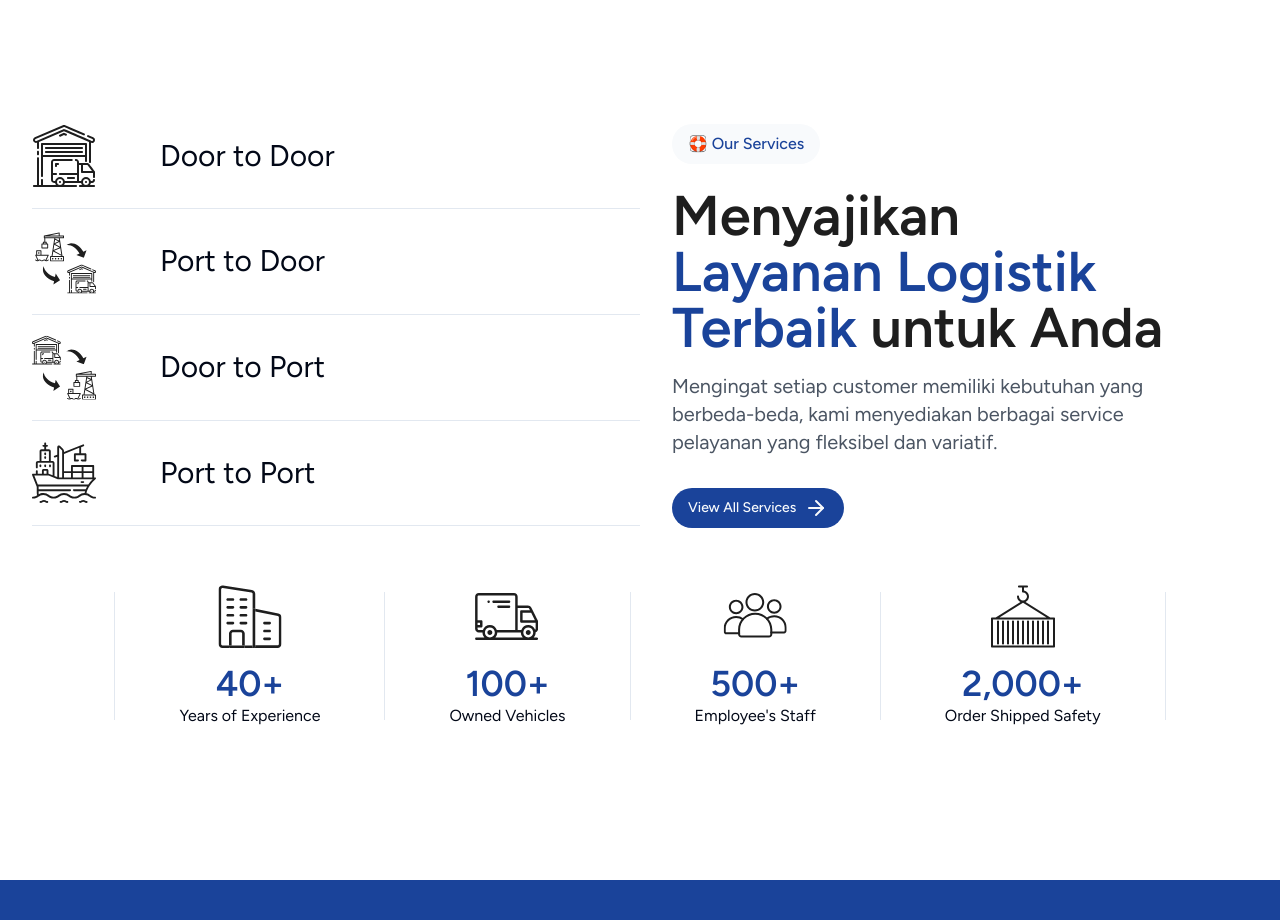
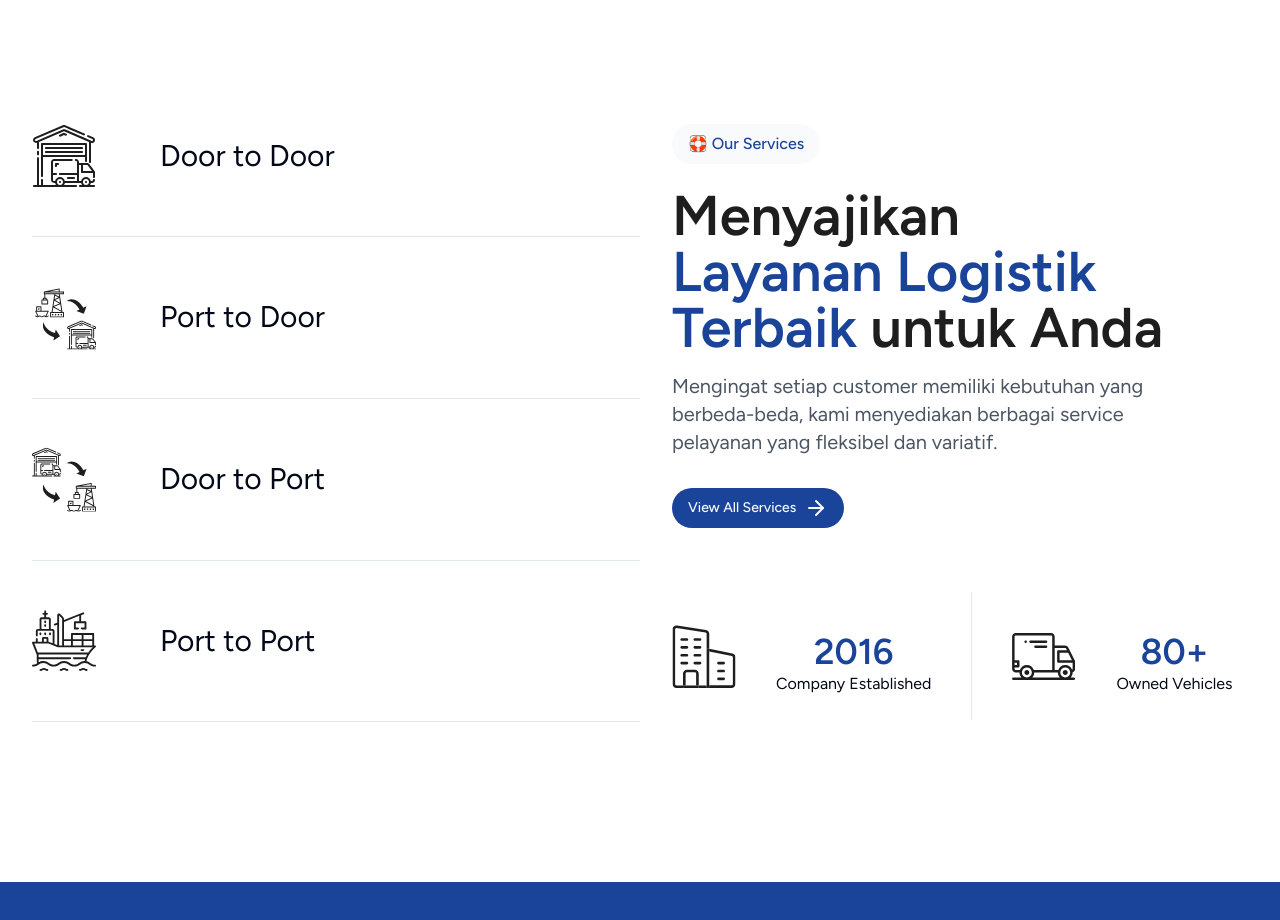
Before and after one commit to Fantocaa/atm-logistik, a Next.js app: page / in a window 1280 px wide. Shown: the part 680-1600 px from the top of the page. Built offline with nearby package versions, Linux system fonts and the light colour scheme.

Commit message:
Update 0.4.8.3

```diff
--- a/src/components/about-page/Header.tsx
+++ b/src/components/about-page/Header.tsx
@@ -52,7 +52,7 @@ export default function Header() {
                 layanan kami adalah yang terlengkap dan terbaik di Indonesia.
               </p>
 
-              <div className="md:grid grid-cols-2 gap-4 mt-16 md:mt-[13.8rem] hidden">
+              <div className="md:grid grid-cols-2 gap-4 mt-16 md:mt-[21.8rem] hidden">
                 <div
                   className="bg-slate-50 rounded-xl p-6 flex gap-4 items-center w-full justify-center"
                   data-aos="zoom-in-down"
@@ -75,9 +75,9 @@ export default function Header() {
                     data-aos-offset="-400"
                   >
                     <h1 className="text-center text-3xl text-blueatm-900 font-semibold">
-                      40+
+                      2016
                     </h1>
-                    <h1 className="text-sm">Years of Experience</h1>
+                    <h1 className="text-sm">Company Established</h1>
                   </div>
                 </div>
                 <div
@@ -102,12 +102,12 @@ export default function Header() {
                     data-aos-offset="-400"
                   >
                     <h1 className="text-center text-3xl text-blueatm-900 font-semibold">
-                      100+
+                      80+
                     </h1>
                     <h1 className="text-sm">Owned Vehicles</h1>
                   </div>
                 </div>
-                <div
+                {/* <div
                   className="bg-slate-50 rounded-xl p-6 flex gap-4 items-center w-full justify-center"
                   data-aos="zoom-in-down"
                   data-aos-delay="450"
@@ -133,8 +133,8 @@ export default function Header() {
                     </h1>
                     <h1 className="text-sm">Employees on Staff</h1>
                   </div>
-                </div>
-                <div
+                </div> */}
+                {/* <div
                   className="bg-slate-50 rounded-xl p-6 flex gap-4 items-center w-full justify-center"
                   data-aos="zoom-in-down"
                   data-aos-delay="450"
@@ -160,7 +160,7 @@ export default function Header() {
                     </h1>
                     <h1 className="text-sm">Order Shipped Safety</h1>
                   </div>
-                </div>
+                </div> */}
               </div>
             </div>
 
--- a/src/components/about-page/Member.tsx
+++ b/src/components/about-page/Member.tsx
@@ -117,7 +117,7 @@ export default function Member() {
             className="w-full h-full 2xl:scale-150"
           />
         </div>
-        <div className="mx-auto max-w-screen-xl px-4 py-8 sm:px-6 sm:py-12 lg:px-8 lg:py-32">
+        <div className="mx-auto max-w-screen-xl px-4 py-8 sm:px-6 sm:py-12 lg:px-8 lg:py-12">
           <div className="flex flex-col items-center gap-8">
             <p
               className="bg-slate-50 p-2 px-4 inline-block rounded-full text-blueatm-900 font-medium w-fit"
@@ -170,7 +170,7 @@ export default function Member() {
                           alt="profile"
                         />
                         <div className="absolute p-3 bottom-4 w-full">
-                          <div className="bg-white rounded-xl p-4 group h-20 hover:h-32 transition-all duration-300 overflow-hidden">
+                          <div className="bg-white rounded-xl p-4 group h-20 transition-all duration-300 overflow-hidden">
                             <div className="flex items-stretch gap-2">
                               <CircleUserRound className="text-blueatm-900 w-10 h-10" />
                               <div>
@@ -182,9 +182,9 @@ export default function Member() {
                                 </p>
                               </div>
                             </div>
-                            <div className="text-dark pt-2 opacity-0  group-hover:opacity-100 group-hover:duration-500 transition-opacity">
+                            {/* <div className="text-dark pt-2 opacity-0  group-hover:opacity-100 group-hover:duration-500 transition-opacity">
                               {value.quote}
-                            </div>
+                            </div> */}
                           </div>
                         </div>
                       </div>
--- a/src/components/home-page/Services.tsx
+++ b/src/components/home-page/Services.tsx
@@ -53,8 +53,154 @@ export default function Services() {
               View All Services
               <ArrowRight />
             </Button>
+
+            <div className="pt-16">
+              <div className="grid grid-cols-2 md:flex h-32 justify-center gap-8 md:gap-10 items-center mt-8 md:mt-0">
+                {/* <Separator orientation="vertical" className="hidden md:block" /> */}
+                <Image
+                  src="/icon/1-1.svg"
+                  alt="icon"
+                  width={64}
+                  height={64}
+                  data-aos="zoom-in-down"
+                  data-aos-duration="1000"
+                  data-aos-offset="-350"
+                />
+                <div className="flex flex-col items-center">
+                  <p
+                    className="text-4xl pt-4 font-semibold text-blueatm-900"
+                    data-aos="zoom-in-up"
+                    data-aos-duration="1000"
+                    data-aos-offset="-350"
+                  >
+                    {/* <CountUp
+                  end={2016}
+                  duration={2.75}
+                  enableScrollSpy
+                  scrollSpyOnce
+                ></CountUp> */}
+                    2016
+                  </p>
+                  <h1
+                    data-aos="zoom-in-up"
+                    data-aos-duration="800"
+                    data-aos-delay="200"
+                    data-aos-offset="-350"
+                  >
+                    Company Established
+                  </h1>
+                </div>
+                <Separator orientation="vertical" className="hidden md:block" />
+                <Image
+                  src="/icon/1-2.svg"
+                  alt="icon"
+                  width={64}
+                  height={64}
+                  data-aos="zoom-in-down"
+                  data-aos-duration="1000"
+                  data-aos-delay="100"
+                  data-aos-offset="-350"
+                />{" "}
+                <div className="flex flex-col items-center">
+                  <p
+                    className="text-4xl pt-4 font-semibold text-blueatm-900"
+                    data-aos="zoom-in-up"
+                    data-aos-duration="1000"
+                    data-aos-offset="-350"
+                  >
+                    {/* <CountUp
+                  end={100}
+                  duration={2.75}
+                  enableScrollSpy
+                  scrollSpyOnce
+                ></CountUp> */}
+                    80+
+                  </p>
+                  <h1
+                    data-aos="zoom-in-up"
+                    data-aos-duration="800"
+                    data-aos-delay="200"
+                    data-aos-offset="-350"
+                  >
+                    Owned Vehicles
+                  </h1>
+                </div>
+                {/* <Separator orientation="vertical" className="hidden md:block" />
+            <div className="flex flex-col items-center">
+              <Image
+                src="/icon/1-3.svg"
+                alt="icon"
+                width={64}
+                height={64}
+                data-aos="zoom-in-down"
+                data-aos-duration="1000"
+                data-aos-delay="200"
+                data-aos-offset="-350"
+              />
+              <p
+                className="text-4xl pt-4 font-semibold text-blueatm-900"
+                data-aos="zoom-in-up"
+                data-aos-duration="1000"
+                data-aos-offset="-350"
+              >
+                <CountUp
+                  end={500}
+                  duration={2.75}
+                  enableScrollSpy
+                  scrollSpyOnce
+                ></CountUp>
+                +
+              </p>
+              <h1
+                data-aos="zoom-in-up"
+                data-aos-duration="800"
+                data-aos-delay="200"
+                data-aos-offset="-350"
+              >
+                Employee&apos;s Staff
+              </h1>
+            </div> */}
+                {/* <Separator orientation="vertical" className="hidden md:block" />
+            <div className="flex flex-col items-center">
+              <Image
+                src="/icon/container.svg"
+                alt="icon"
+                width={64}
+                height={64}
+                data-aos="zoom-in-down"
+                data-aos-duration="1000"
+                data-aos-delay="300"
+                data-aos-offset="-350"
+              />
+              <p
+                className="text-4xl pt-4 font-semibold text-blueatm-900"
+                data-aos="zoom-in-up"
+                data-aos-duration="1000"
+                data-aos-offset="-350"
+              >
+                <CountUp
+                  end={2000}
+                  duration={2.75}
+                  enableScrollSpy
+                  scrollSpyOnce
+                ></CountUp>
+                +
+              </p>
+              <h1
+                data-aos="zoom-in-up"
+                data-aos-duration="800"
+                data-aos-delay="200"
+                data-aos-offset="-350"
+                className="text-center"
+              >
+                Order Shipped Safety
+              </h1>
+            </div> */}
+                {/* <Separator orientation="vertical" className="hidden md:block" /> */}
+              </div>
+            </div>
           </div>
-          <div className="md:w-1/2 flex flex-col gap-5 pt-16 md:pt-0">
+          <div className="md:w-1/2 flex flex-col gap-12 pt-16 md:pt-0">
             <div className="flex items-center gap-16">
               <Image
                 src="/icon/1.svg"
@@ -140,152 +286,6 @@ export default function Services() {
             <Separator data-aos-delay="450" data-aos-offset="-350" />
           </div>
         </div>
-
-        <div className="pt-16">
-          <div className="grid grid-cols-2 md:flex h-32 justify-center gap-8 md:gap-16 items-center mt-8 md:mt-0">
-            <Separator orientation="vertical" className="hidden md:block" />
-            <div className="flex flex-col items-center">
-              <Image
-                src="/icon/1-1.svg"
-                alt="icon"
-                width={64}
-                height={64}
-                data-aos="zoom-in-down"
-                data-aos-duration="1000"
-                data-aos-offset="-350"
-              />
-              <p
-                className="text-4xl pt-4 font-semibold text-blueatm-900"
-                data-aos="zoom-in-up"
-                data-aos-duration="1000"
-                data-aos-offset="-350"
-              >
-                <CountUp
-                  end={40}
-                  duration={2.75}
-                  enableScrollSpy
-                  scrollSpyOnce
-                ></CountUp>
-                +
-              </p>
-              <h1
-                data-aos="zoom-in-up"
-                data-aos-duration="800"
-                data-aos-delay="200"
-                data-aos-offset="-350"
-              >
-                Years of Experience
-              </h1>
-            </div>
-            <Separator orientation="vertical" className="hidden md:block" />
-            <div className="flex flex-col items-center">
-              <Image
-                src="/icon/1-2.svg"
-                alt="icon"
-                width={64}
-                height={64}
-                data-aos="zoom-in-down"
-                data-aos-duration="1000"
-                data-aos-delay="100"
-                data-aos-offset="-350"
-              />
-              <p
-                className="text-4xl pt-4 font-semibold text-blueatm-900"
-                data-aos="zoom-in-up"
-                data-aos-duration="1000"
-                data-aos-offset="-350"
-              >
-                <CountUp
-                  end={100}
-                  duration={2.75}
-                  enableScrollSpy
-                  scrollSpyOnce
-                ></CountUp>
-                +
-              </p>
-              <h1
-                data-aos="zoom-in-up"
-                data-aos-duration="800"
-                data-aos-delay="200"
-                data-aos-offset="-350"
-              >
-                Owned Vehicles
-              </h1>
-            </div>
-            <Separator orientation="vertical" className="hidden md:block" />
-            <div className="flex flex-col items-center">
-              <Image
-                src="/icon/1-3.svg"
-                alt="icon"
-                width={64}
-                height={64}
-                data-aos="zoom-in-down"
-                data-aos-duration="1000"
-                data-aos-delay="200"
-                data-aos-offset="-350"
-              />
-              <p
-                className="text-4xl pt-4 font-semibold text-blueatm-900"
-                data-aos="zoom-in-up"
-                data-aos-duration="1000"
-                data-aos-offset="-350"
-              >
-                <CountUp
-                  end={500}
-                  duration={2.75}
-                  enableScrollSpy
-                  scrollSpyOnce
-                ></CountUp>
-                +
-              </p>
-              <h1
-                data-aos="zoom-in-up"
-                data-aos-duration="800"
-                data-aos-delay="200"
-                data-aos-offset="-350"
-              >
-                Employee&apos;s Staff
-              </h1>
-            </div>
-            <Separator orientation="vertical" className="hidden md:block" />
-            <div className="flex flex-col items-center">
-              <Image
-                src="/icon/container.svg"
-                alt="icon"
-                width={64}
-                height={64}
-                data-aos="zoom-in-down"
-                data-aos-duration="1000"
-                data-aos-delay="300"
-                data-aos-offset="-350"
-              />
-              <p
-                className="text-4xl pt-4 font-semibold text-blueatm-900"
-                data-aos="zoom-in-up"
-                data-aos-duration="1000"
-                data-aos-offset="-350"
-              >
-                <CountUp
-                  end={2000}
-                  duration={2.75}
-                  enableScrollSpy
-                  scrollSpyOnce
-                ></CountUp>
-                +
-              </p>
-              <h1
-                data-aos="zoom-in-up"
-                data-aos-duration="800"
-                data-aos-delay="200"
-                data-aos-offset="-350"
-                className="text-center"
-              >
-                Order Shipped Safety
-              </h1>
-            </div>
-            <Separator orientation="vertical" className="hidden md:block" />
-          </div>
-        </div>
       </section>
     </>
   );
```
